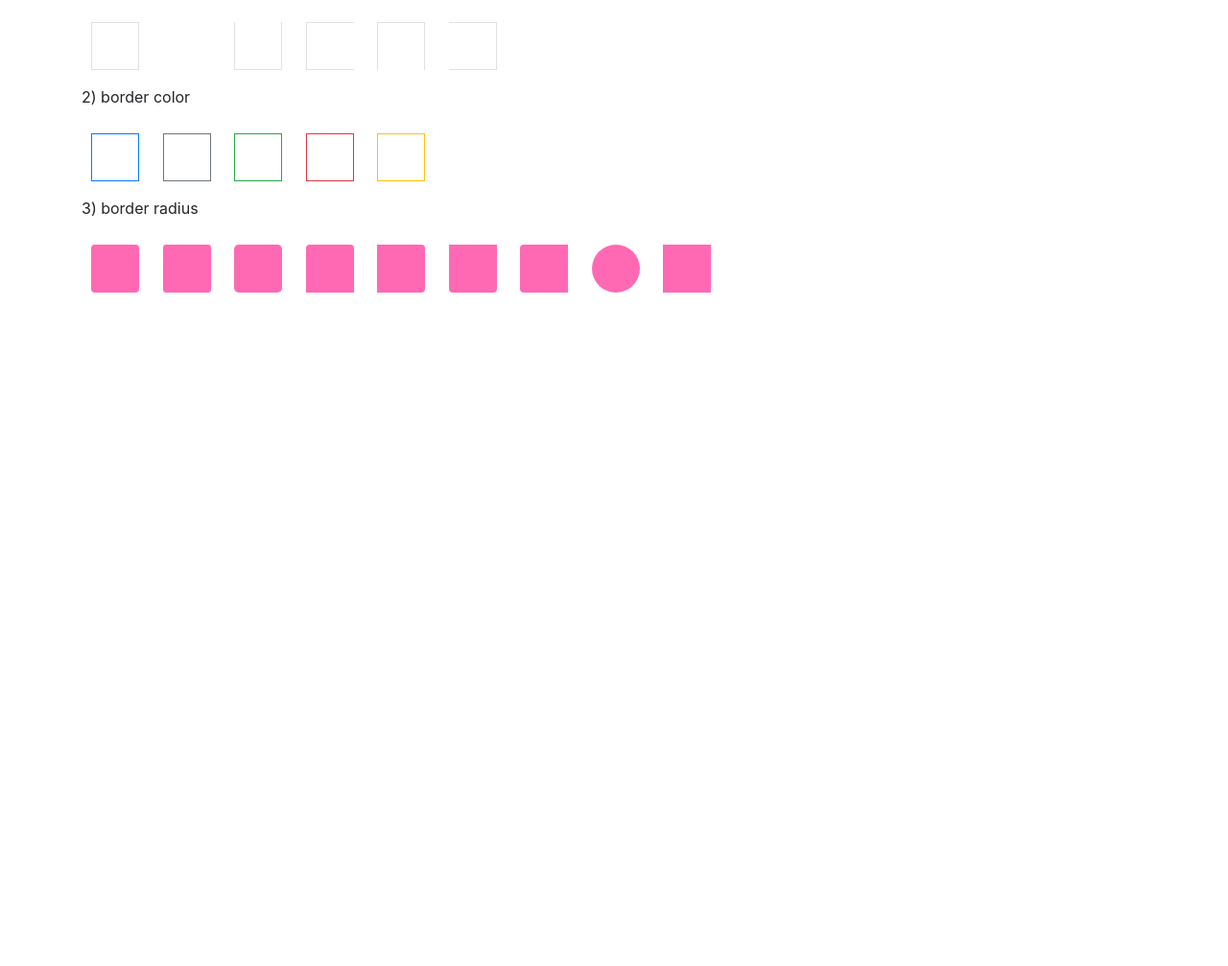
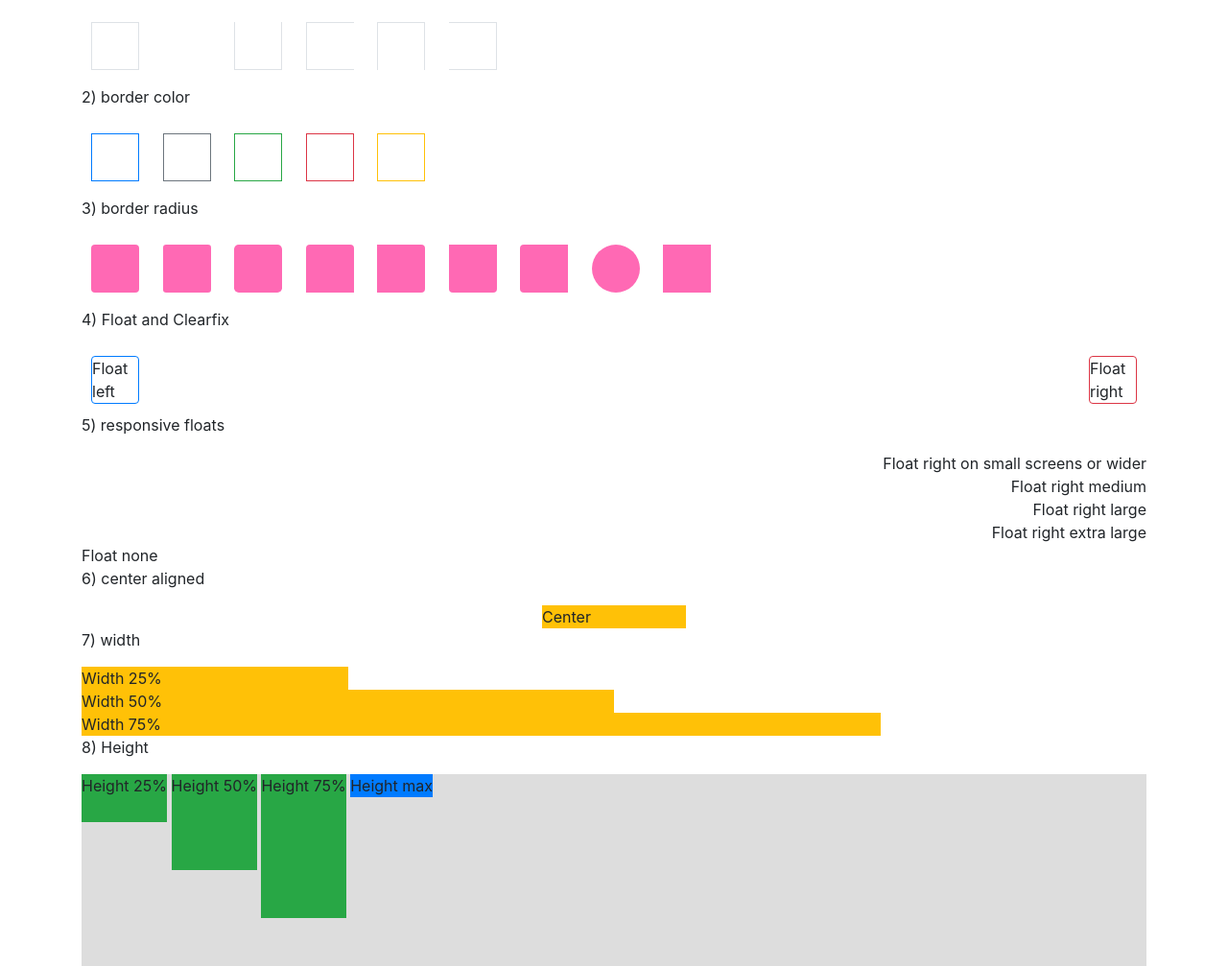
Before and after one commit to Vagacoder/Javascript, a plain HTML site: page w3schools/174-CSS_bs4Utilities.html in a window 1280 px wide. Shown: the part 83-1090 px from the top of the page at 96% size. Before the commit the page ends 800 px from the top, so only its background shows below. Drawn offline with nearby package versions, Linux system fonts and the light colour scheme.

Commit message:
update bs4 utilities

```diff
--- a/w3schools/174-CSS_bs4Utilities.html
+++ b/w3schools/174-CSS_bs4Utilities.html
@@ -59,7 +59,37 @@
 <span class="ra rounded-circle"></span>
 <span class="ra rounded-0"></span>
 
+<p>4) Float and Clearfix</p>
+<div class="clearfix">
+    <span class="float-left border border-primary rounded">Float left</span>
+    <span class="float-right border border-danger rounded">Float right</span>
+</div>
 
+<p>5) responsive floats</p>
+<div class="clearfix">
+    <div class="float-sm-right">Float right on small screens or wider</div><br/>
+    <div class="float-md-right">Float right medium</div><br/>
+    <div class="float-lg-right">Float right large</div><br/>
+    <div class="float-xl-right">Float right extra large</div><br/>
+    <div class="float-none">Float none</div>
+</div>
+
+<p>6) center aligned</p>
+<div class="mx-auto bg-warning" style="width:150px">Center</div>
+
+<p>7) width</p>
+<div class="w-25 bg-warning">Width 25%</div>
+<div class="w-50 bg-warning">Width 50%</div>
+<div class="w-75 bg-warning">Width 75%</div>
+
+<p>8) Height</p>
+<div style="height:200px;background-color:#ddd">
+    <div class="h-25 d-inline-block bg-success">Height 25%</div>
+    <div class="h-50 d-inline-block bg-success">Height 50%</div>
+    <div class="h-75 d-inline-block bg-success">Height 75%</div>
+    <div class="mh-100 d-inline-block bg-primary">Height max</div>
+
+</div>
 
 </div>
 </body>
```
